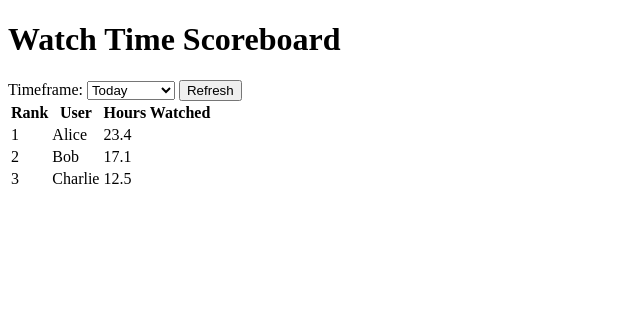
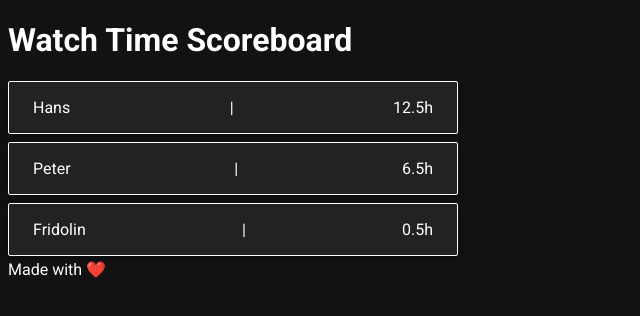
Before and after one commit to MasterEvarior/tautulli-scoreboard, a plain HTML site: page index.html in a window 1280 px wide. Shown: the whole page, without its empty margins (0-640 px from the left). Drawn offline with Linux system fonts and the light colour scheme.

Commit message:
Add some styling to the HTML

```diff
--- a/index.html
+++ b/index.html
@@ -2,48 +2,68 @@
 <html lang="en">
   <head>
     <meta charset="UTF-8" />
-    <title>Plex Watch Scoreboard</title>
+    <link rel="preconnect" href="https://fonts.googleapis.com" />
+    <link rel="preconnect" href="https://fonts.gstatic.com" crossorigin />
+    <link
+      href="https://fonts.googleapis.com/css2?family=Roboto:ital,wght@0,100..900;1,100..900&display=swap"
+      rel="stylesheet"
+    />
+    <title>Watch Time Scoreboard</title>
+    <style>
+      body {
+        background: #121212;
+        color: white;
+        font-family: "Roboto", sans-serif;
+        flex-direction: row;
+        align-items: center;
+        min-height: 100vh;
+        overflow: hidden;
+      }
+
+      main {
+        width: 100%;
+        max-width: 800px;
+        display: flex;
+        flex-direction: column;
+        gap: 0.25rem;
+
+        div {
+          background: #222222;
+          border-radius: 12px;
+          padding: 1rem 1.5rem;
+          box-shadow: 0 4px 10px rgba(0, 0, 0, 0.3);
+          display: flex;
+          justify-content: space-between;
+          align-items: center;
+          transition: transform 0.2s ease;
+          position: relative;
+        }
+      }
+
+      main div {
+        border: 1px solid;
+        border-radius: 2px;
+        margin-bottom: 0.25em;
+        width: 50%;
+      }
+
+      main div:hover {
+        transform: scale(1.02);
+        box-shadow: 0 6px 14px rgba(0, 0, 0, 0.4);
+      }
+    </style>
   </head>
   <body>
-    <h1>Watch Time Scoreboard</h1>
-
-    <form>
-      <label for="timeframe">Timeframe:</label>
-      <select id="timeframe" name="timeframe">
-        <option value="1">Today</option>
-        <option value="7">Last week</option>
-        <option value="30">Last month</option>
-        <option value="365">Last year</option>
-      </select>
-
-      <button type="button">Refresh</button>
-    </form>
-
-    <table>
-      <thead>
-        <tr>
-          <th>Rank</th>
-          <th>User</th>
-          <th>Hours Watched</th>
-        </tr>
-      </thead>
-      <tbody>
-        <tr>
-          <td>1</td>
-          <td>Alice</td>
-          <td>23.4</td>
-        </tr>
-        <tr>
-          <td>2</td>
-          <td>Bob</td>
-          <td>17.1</td>
-        </tr>
-        <tr>
-          <td>3</td>
-          <td>Charlie</td>
-          <td>12.5</td>
-        </tr>
-      </tbody>
-    </table>
+    <header>
+      <h1>Watch Time Scoreboard</h1>
+    </header>
+    <main>
+      <div><span>Hans</span> | <span>12.5h</span></div>
+      <div><span>Peter</span> | <span>6.5h</span></div>
+      <div><span>Fridolin</span> | <span>0.5h</span></div>
+    </main>
+    <footer>
+      <span>Made with ❤️</span>
+    </footer>
   </body>
 </html>
```
Also changed, not shown: 1 other file.
